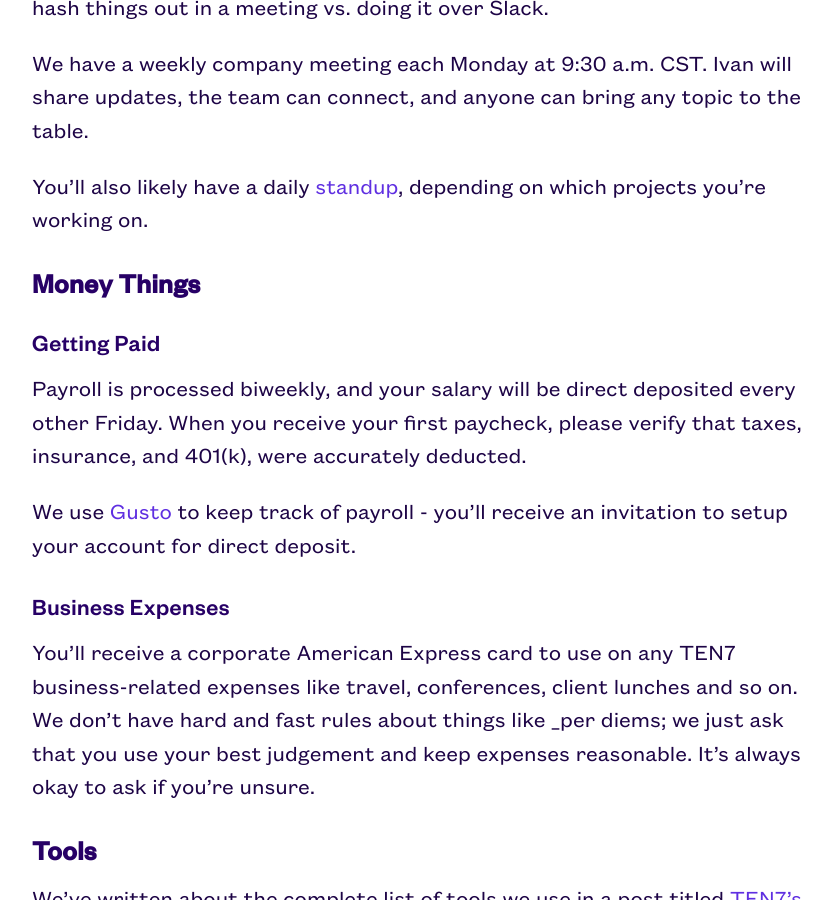
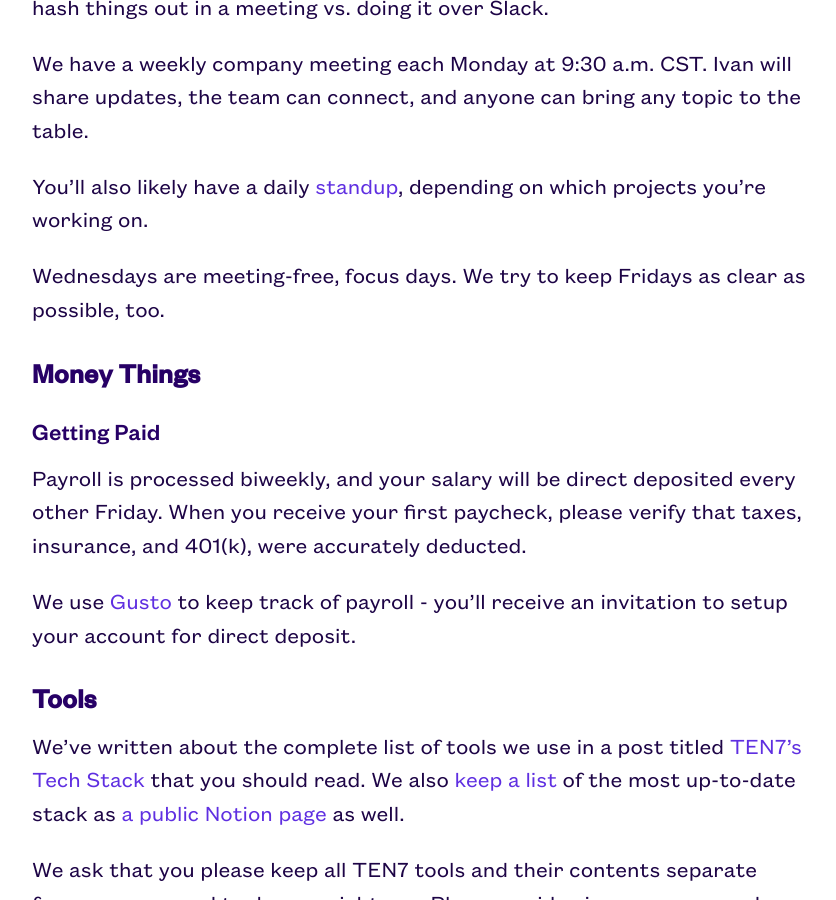
Before and after one commit to ten7/handbook.ten7.com, a Jekyll site: the page built from _pages/05_howwedothings.md, in a window 1280 px wide and 900 px high, scrolled down 5870 px. Shown: the whole window, without its empty margins (220-1056 px from the left). Built offline with Jekyll 4.4.1, drawn with Linux system fonts in a browser that asks for light colours; some of the changed text lies outside the part shown.

Commit message:
Updates t7care --> ten7-support and removed Amex

```diff
--- a/_pages/05_howwedothings.md
+++ b/_pages/05_howwedothings.md
@@ -109,6 +109,8 @@
 
 You'll also likely have a daily [standup](https://en.wikipedia.org/wiki/Stand-up_meeting), depending on which projects you're working on.
 
+Wednesdays are meeting-free, focus days. We try to keep Fridays as clear as possible, too.
+
 ## Money Things
 
 ### Getting Paid
@@ -116,10 +118,6 @@
 Payroll is processed biweekly, and your salary will be direct deposited every other Friday. When you receive your first paycheck, please verify that taxes, insurance, and 401(k), were accurately deducted.
 
 We use [Gusto](https://gusto.com/) to keep track of payroll - you’ll receive an invitation to setup your account for direct deposit.
-
-### Business Expenses
-
-You’ll receive a corporate American Express card to use on any TEN7 business-related expenses like travel, conferences, client lunches and so on. We don’t have hard and fast rules about things like _per diems; we just ask that you use your best judgement and keep expenses reasonable. It’s always okay to ask if you’re unsure.
 
 ## Tools
 
```
Also changed, not shown: other parts of _pages/05_howwedothings.md (+1 -1 lines).
